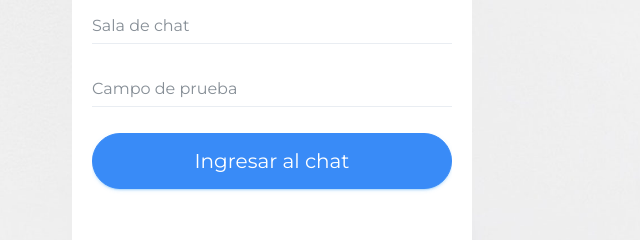
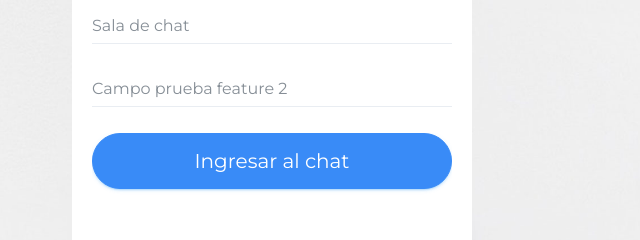
Before and after one commit to kalito2092/sockets-chat, a website: page public/index.html in a window 1280 px wide. Shown: the part 254-494 px from the top of the page, 368-1008 px from the left. Drawn offline with Linux system fonts and the light colour scheme.

Commit message:
Commit 2: nueva_feature_2

```diff
--- a/public/index.html
+++ b/public/index.html
@@ -57,7 +57,7 @@
                         </div>
                         <div class="form-group">
                             <div class="col-xs-12">
-                                <input class="form-control" type="text" required="" placeholder="Campo de prueba" name="campo_prueba"> </div>
+                                <input class="form-control" type="text" required="" placeholder="Campo prueba feature 2" name="campo_prueba_feature_2"> </div>
                         </div>
                         <div class="form-group text-center">
                             <div class="col-xs-12 p-b-20">
```
